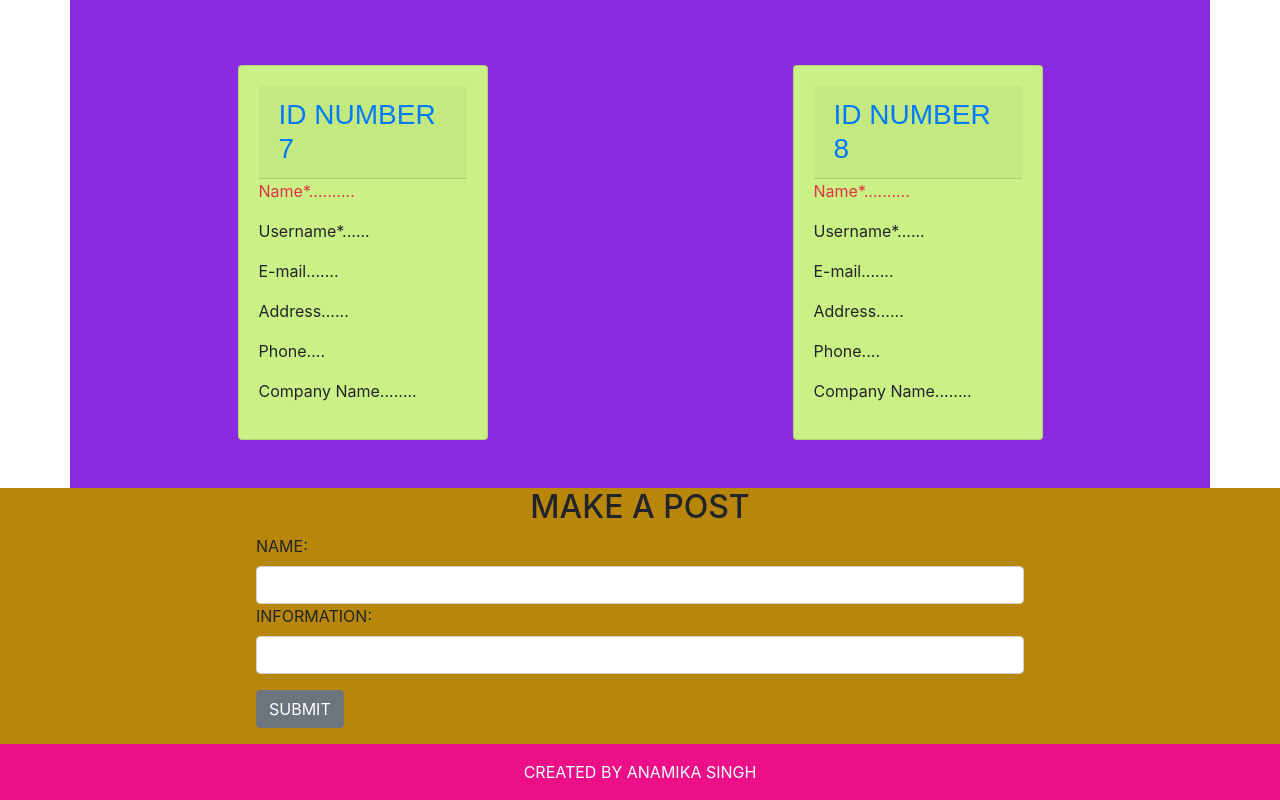
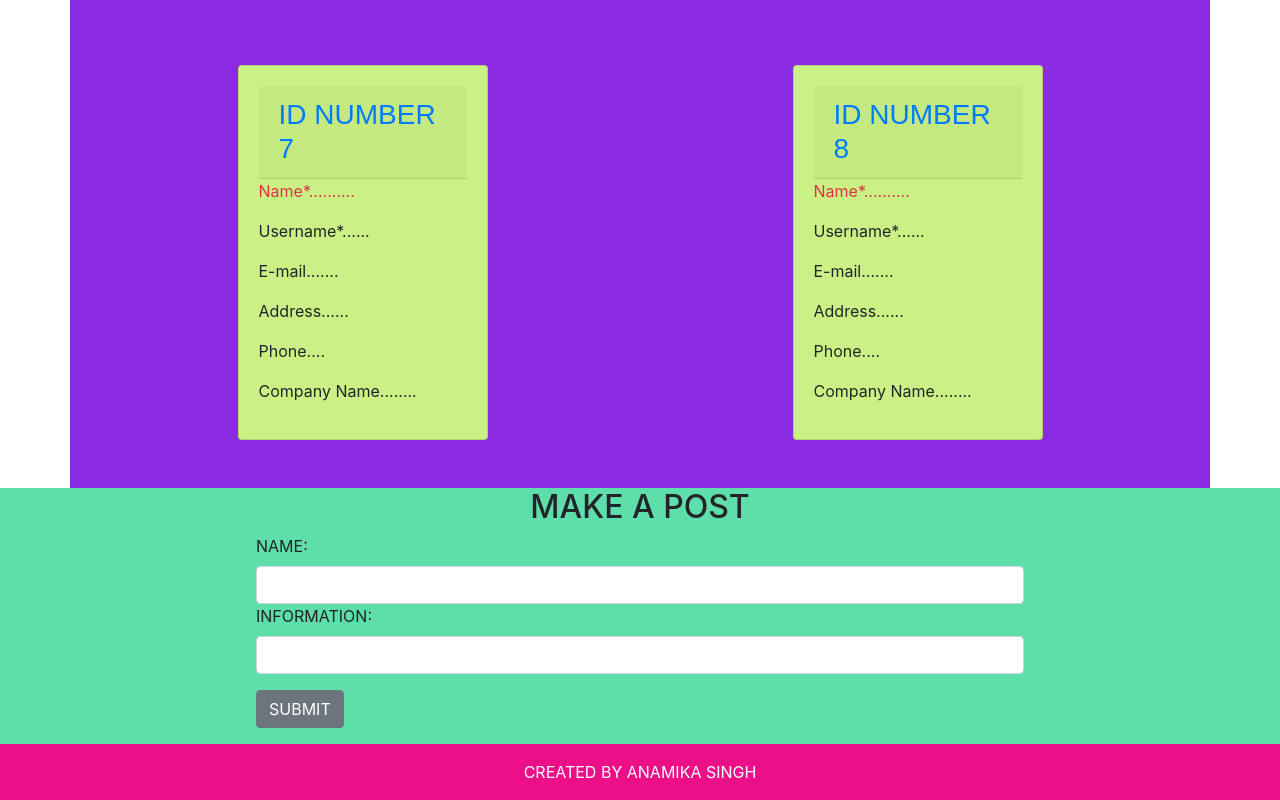
Before and after one commit to Anamika8950/https---github.com-Anamika8950-sessional_assessment_02, a plain HTML site: page index.html in a window 1280 px wide. Shown: the part 1125-1925 px from the top of the page. Drawn offline with nearby package versions, Linux system fonts and the light colour scheme; a web font is replaced by a local one.

Commit message:
5 commit

```diff
--- a/index.html
+++ b/index.html
@@ -130,7 +130,7 @@
                 </div>
              </div>
              <!-- FORM FOR NEW PERSON -->
-             <div style="background-color: darkgoldenrod;"class="conatiner" id="form">
+             <div style="background-color: rgb(94, 222, 170);"class="conatiner" id="form">
                 <h2 class="text-center">MAKE A POST</h2>
                 <div style="width:60%; margin:auto" class="mb-3">
                 <div class="mb-3">
```
